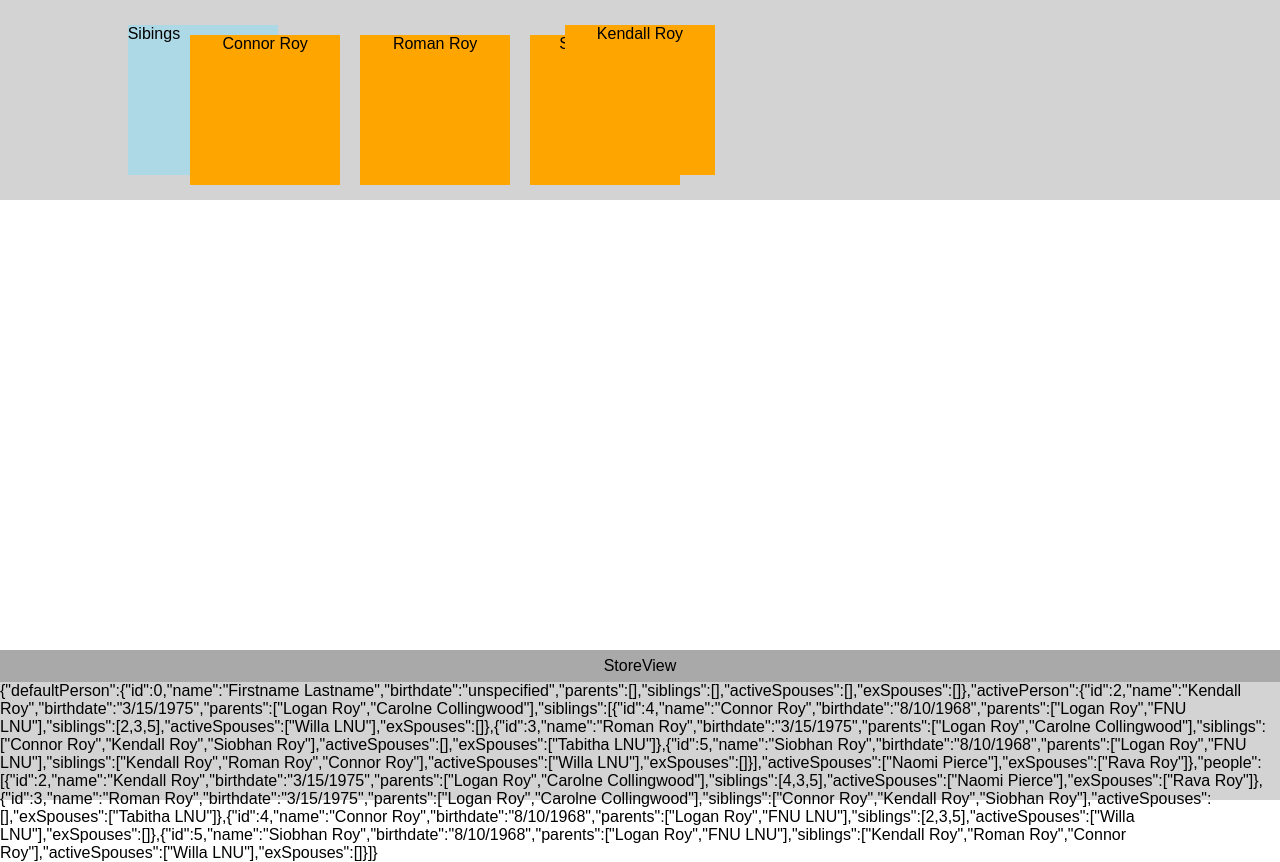
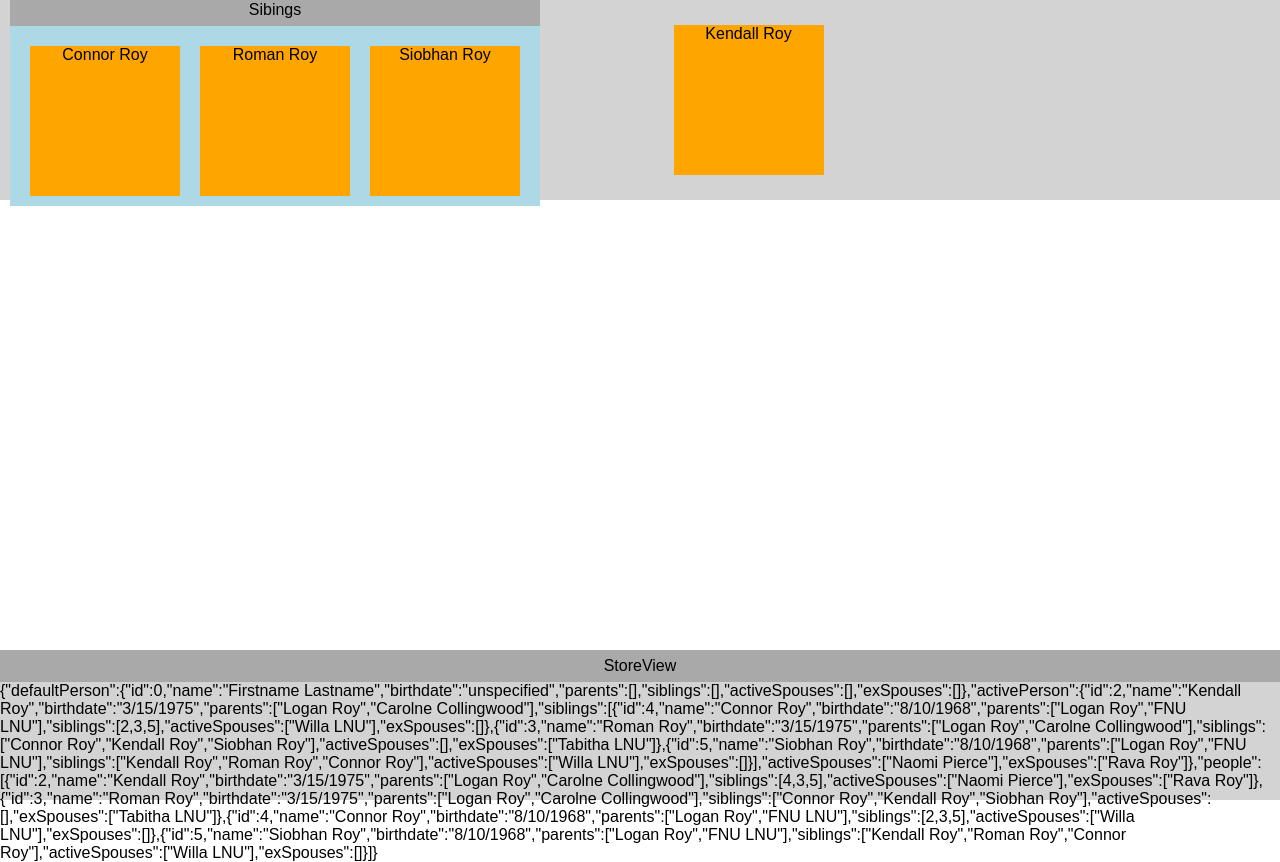
Before and after one commit to deanstein/family-tree, a Svelte app: page / in a window 1280 px wide. Built offline with nearby package versions, Linux system fonts and the light colour scheme.

Commit message:
Improving person node styling

```diff
--- a/src/ui/PersonNodeGroup.svelte
+++ b/src/ui/PersonNodeGroup.svelte
@@ -7,20 +7,36 @@
 </script>
 
 <main>
-	<div id="person-node-group" class="person-node-group">
-		{personNodeGroupData.groupName}
-		{#each personNodeGroupData.groupMembers as { person }, i}
-			<PersonNode personData={personNodeGroupData.groupMembers[i]} />
-		{/each}
+	<div id="person-node-group-outer-container" class="person-node-group-outer-container">
+		<div id='person-node-group-title' class='person-node-group-title'>{personNodeGroupData.groupName}</div>
+		<div id='person-node-group-interior-container' class='person-node-group-inner-container'>
+			{#each personNodeGroupData.groupMembers as { person }, i}
+				<PersonNode personData={personNodeGroupData.groupMembers[i]} />
+			{/each}
+		</div>
 	</div>
 </main>
 
 <style>
-	.person-node-group {
+	.person-node-group-outer-container {
+		display: block;
+		margin: 10px;
+		background-color: lightblue;
+	}
+
+	.person-node-group-inner-container {
 		display: flex;
 		margin: 10px;
 		background-color: lightblue;
-		height: 150px;
-		width: 150px;
+	}
+
+	.person-node-group-title {
+		vertical-align: middle;
+		align-items: center;
+		justify-content: center;
+		display: inline-flex;
+		width: 100%;
+		height: 4vh;
+		background-color: darkgray;
 	}
 </style>
```
